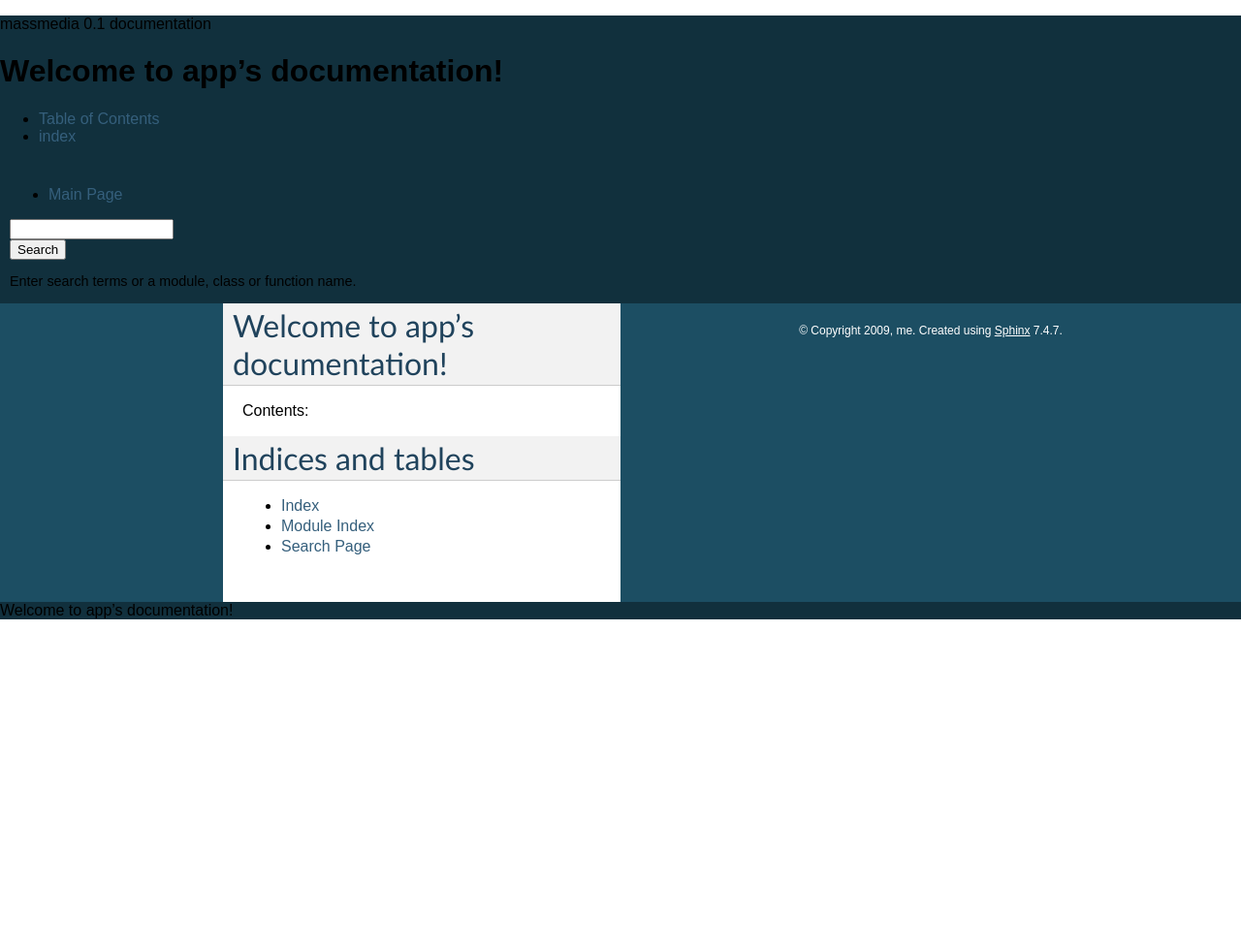
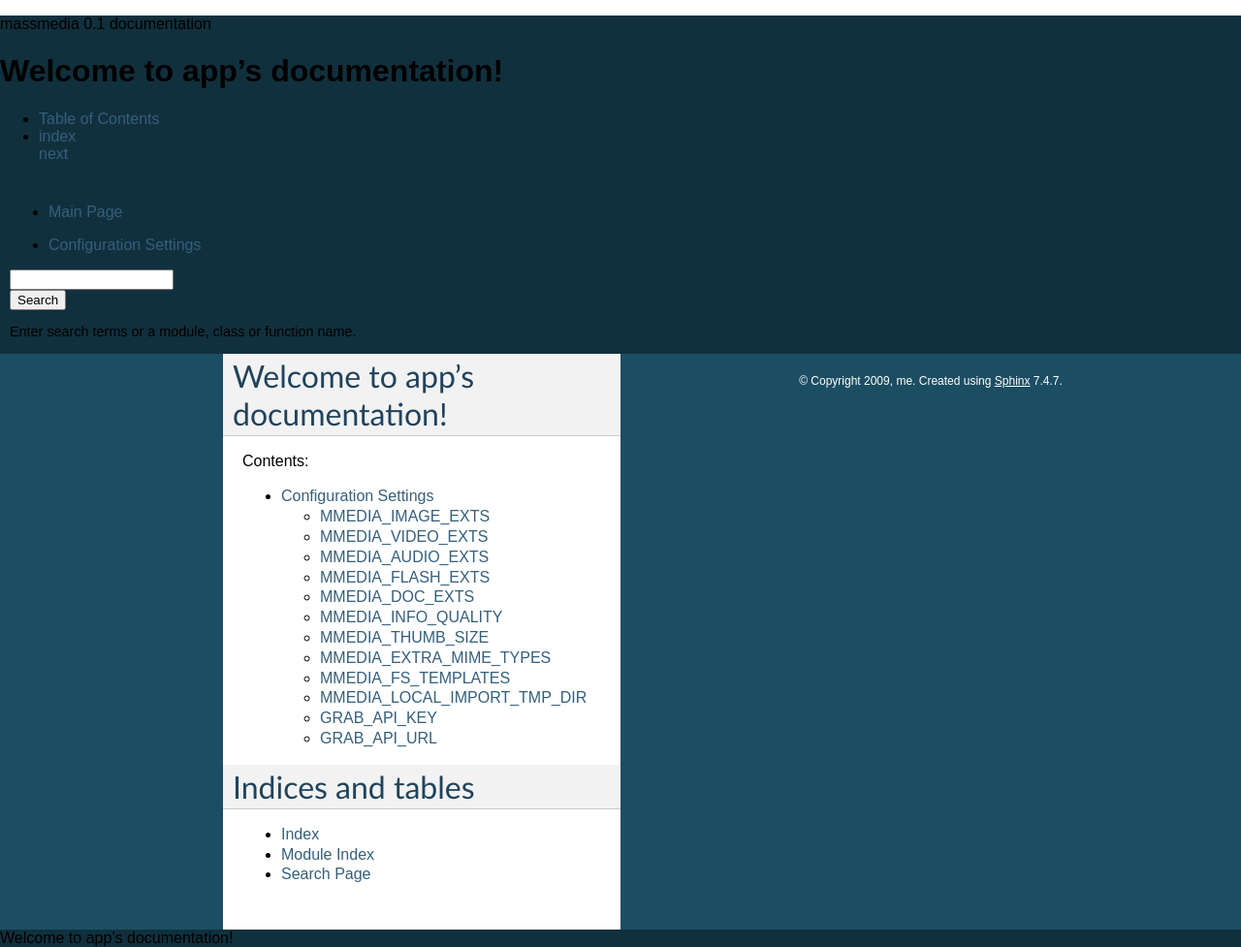
Before and after one commit to callowayproject/django-massmedia, a Sphinx documentation site: the page built from docs/index.rst, in a window 1280 px wide. Shown: the whole page at 97% size. Built offline with Sphinx 7.4.7, drawn with Linux system fonts in a browser that asks for light colours; before the commit the page ends 900 px from its top, so only the background shows below that; some of the changed lines change nothing that is shown.

Commit message:
Finished the settings docs

```diff
--- a/docs/index.rst
+++ b/docs/index.rst
@@ -12,6 +12,8 @@ Contents:
    :maxdepth: 2
    :glob:
 
+   settings
+
 
 Indices and tables
 ==================
--- /dev/null
+++ b/docs/settings.rst
@@ -0,0 +1,104 @@
+.. _settings:
+
+======================
+Configuration Settings
+======================
+
+
+MMEDIA_IMAGE_EXTS
+=================
+
+Recognized extensions for image files. It should be a ``list`` or ``tuple`` of ``string``\ s without the leading period. **Default:** ::
+
+	MMEDIA_IMAGE_EXTS = ('bmp','gif','ico','cur','jpg','jpeg','pcx',
+	                     'png','psd','tga','tiff','wmf','xcf','bmp',
+	                     'wmf','apm','emf')
+
+MMEDIA_VIDEO_EXTS
+=================
+
+Recognized extensions for video files. It should be a ``list`` or ``tuple`` of ``string``\ s without the leading period. **Default:** ::
+
+	MMEDIA_VIDEO_EXTS = ('asf','wmv','flv','mov','mpeg','mpg','mpe','vob',
+	                     'qt','mp4','m4v','rm','avi','ogm')
+
+MMEDIA_AUDIO_EXTS
+=================
+
+Recognized extensions for audio files. It should be a ``list`` or ``tuple`` of ``string``\ s without the leading period. **Default:** ::
+
+
+	MMEDIA_AUDIO_EXTS = ('asf','aif','aiff','aifc','flac','au','snd','mid',
+	                     'midi','mpa','m4a','mp1','mp2','mp3','ra','xm',
+	                     'wav','ogg')
+
+MMEDIA_FLASH_EXTS
+=================
+
+Recognized extensions for SWF files. It should be a ``list`` or ``tuple`` of ``string``\ s without the leading period. **Default:** ::
+
+	MMEDIA_FLASH_EXTS = ('swf',)
+
+
+MMEDIA_DOC_EXTS
+===============
+
+Recognized extensions for generic document files. It should be a ``list`` or ``tuple`` of ``string``\ s without the leading period. **Default:** ::
+
+	MMEDIA_DOC_EXTS = ('pdf','xls','doc')
+
+
+MMEDIA_INFO_QUALITY
+===================
+
+The ``hachoir_metadata`` library allows you to specify how it parses metadata, from 0.0 (fastest) to 1.0 (best quality). **Default:** ::
+
+	MMEDIA_INFO_QUALITY = 1.0
+
+
+MMEDIA_THUMB_SIZE
+=================
+
+The size of automatically generated thumbnails for images. It is a two integer tuple for width and height. The default is 100px wide by 80px high. **Default:** ::
+
+	MMEDIA_THUMB_SIZE = (100, 80)
+
+
+MMEDIA_EXTRA_MIME_TYPES
+=======================
+
+The Python standard library includes a MIME types map of file extensions to MIME type. However, this map may be incomplete. This setting extends the default mapping. It is a ``dict`` of dot-extensions mapped to MIME type. **Default:** ::
+
+	MMEDIA_EXTRA_MIME_TYPES = {'.flv':'video/x-flv',}
+
+
+MMEDIA_FS_TEMPLATES
+===================
+
+There are two ways to manage the templates used to render content: via the admin or through files on the computer's file system. If this setting is ``False``\ , there will be a ``MediaTemplate`` model for managing the templates by MIME type. By default, this setting is ``True`` and templates are managed through the path ``massmedia/``\ . Massmedia looks in a hierarchy for the correct template. For example, an image with a MIME type of ``image/jpeg``\ ::
+
+	/massmedia/image/jpeg.html
+	/massmedia/image/generic.html
+	/massmedia/generic.html
+
+Where it first looks for the most specific template, and then falls back to more generic templates. **Default:** ::
+
+	MMEDIA_FS_TEMPLATES = True
+
+
+MMEDIA_LOCAL_IMPORT_TMP_DIR
+===========================
+
+TODO
+
+
+GRAB_API_KEY
+============
+
+In order to import items from Grab Network, you need an API key.
+
+
+GRAB_API_URL
+============
+
+In order to import items from Grab Network, you'll also need an API URL.
```
